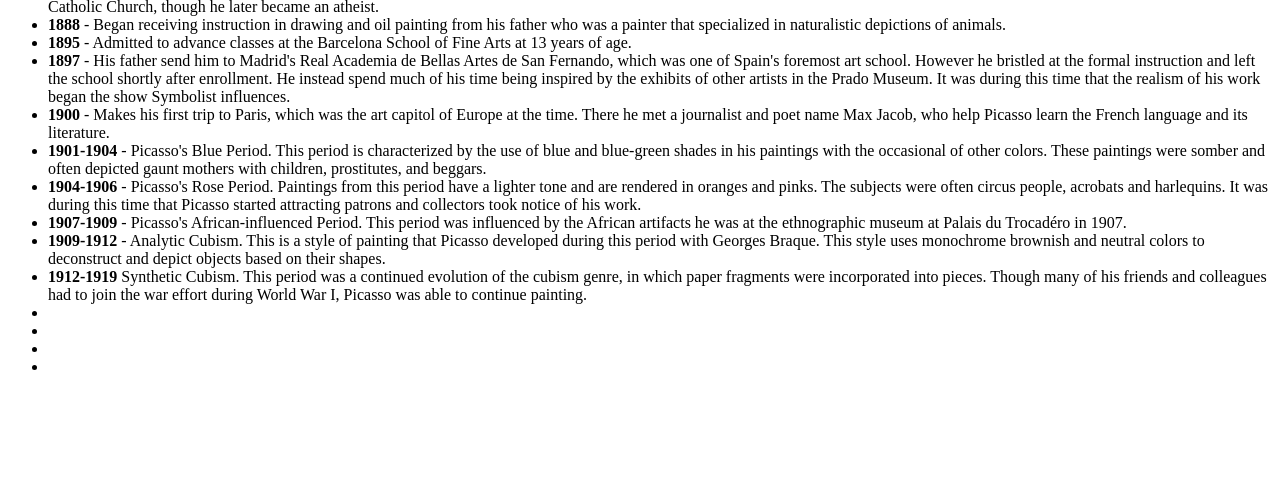
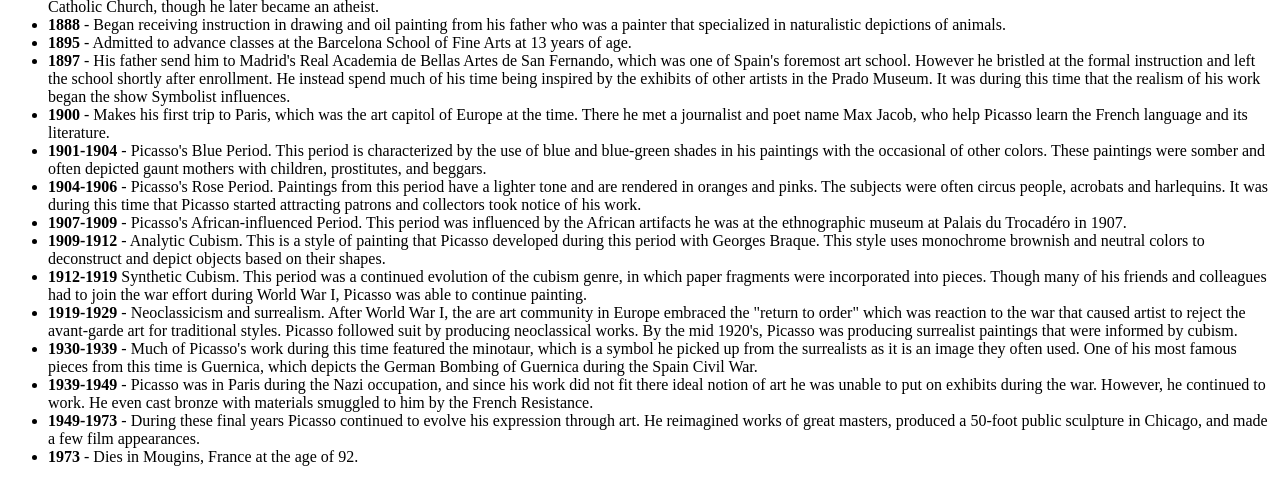
Before and after one commit to CMChemist/tribute-page, a plain HTML site: page index.html in a window 1280 px wide. Shown: the part 428-918 px from the top of the page. Before the commit the page ends 828 px from the top, so only its background shows below. Drawn offline with Linux system fonts and the light colour scheme.

Commit message:
finish the bullet points

```diff
--- a/index.html
+++ b/index.html
@@ -23,10 +23,11 @@
                     <li><strong>1907-1909</strong> - Picasso's African-influenced Period. This period was influenced by the African artifacts he was at the ethnographic museum at Palais du Trocadéro in 1907.</li>
                     <li><strong>1909-1912</strong> - Analytic Cubism. This is a style of painting that Picasso developed during this period with Georges Braque. This style uses monochrome brownish and neutral colors to deconstruct and depict objects based on their shapes.</li>
                     <li><strong>1912-1919</strong> Synthetic Cubism. This period was a continued evolution of the cubism genre, in which paper fragments were incorporated into pieces. Though many of his friends and colleagues had to join the war effort during World War I, Picasso was able to continue painting.</li>
-                    <li><strong></strong></li>
-                    <li><strong></strong></li>
-                    <li><strong></strong></li>
-                    <li><strong></strong></li>
+                    <li><strong>1919-1929</strong> - Neoclassicism and surrealism. After World War I, the are art community in Europe embraced the "return to order" which was reaction to the war that caused artist to reject the avant-garde art for traditional styles. Picasso followed suit by producing neoclassical works. By the mid 1920's, Picasso was producing surrealist paintings that were informed by cubism.</li>
+                    <li><strong>1930-1939</strong> - Much of Picasso's work during this time featured the minotaur, which is a symbol he picked up from the surrealists as it is an image they often used. One of his most famous pieces from this time is Guernica, which depicts the German Bombing of Guernica during the Spain Civil War.</li>
+                    <li><strong>1939-1949</strong> - Picasso was in Paris during the Nazi occupation, and since his work did not fit there ideal notion of art he was unable to put on exhibits during the war. However, he continued to work. He even cast bronze with materials smuggled to him by the French Resistance.</li>
+                    <li><strong>1949-1973</strong> - During these final years Picasso continued to evolve his expression through art. He reimagined works of great masters, produced a 50-foot public sculpture in Chicago, and made a few film appearances.</li>
+                    <li><strong>1973</strong> - Dies in Mougins, France at the age of 92.</li>
                   </ul>
             </section>
         </main>
```
